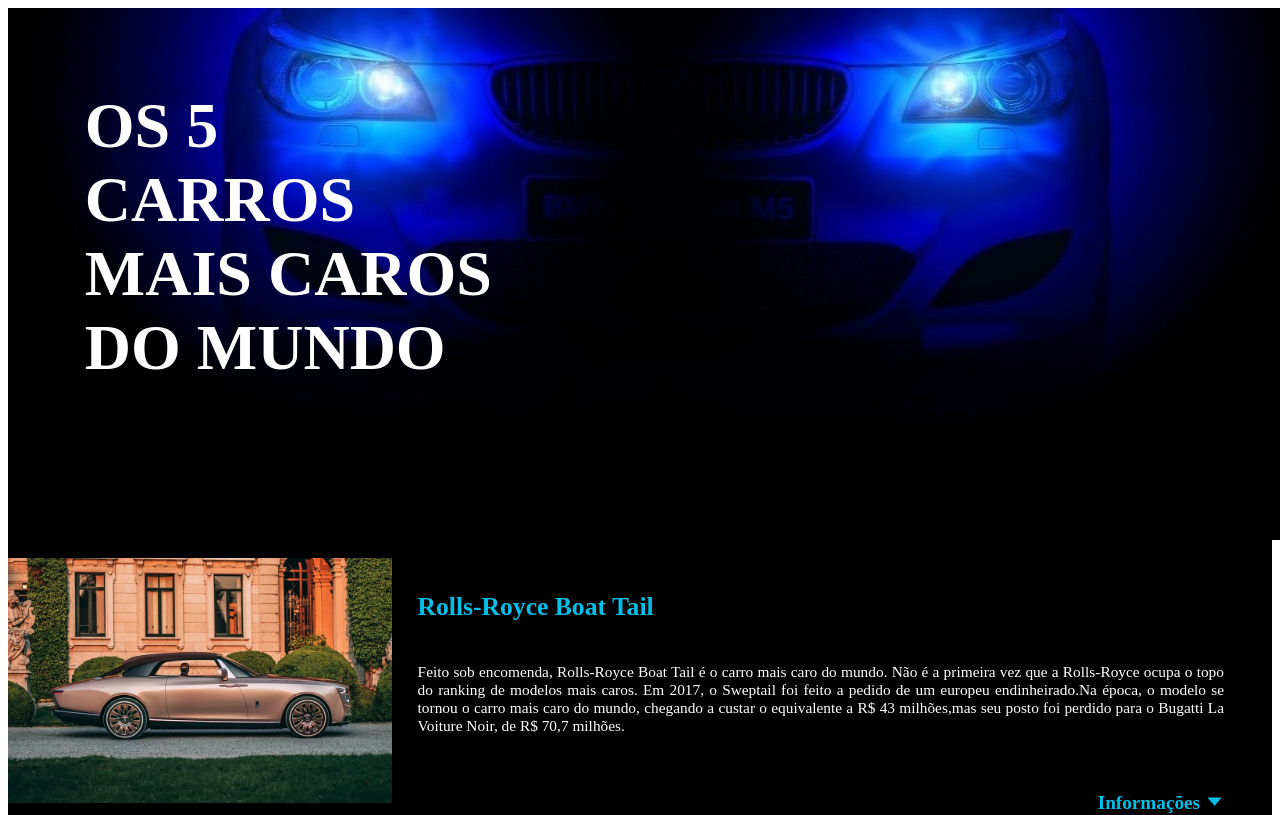
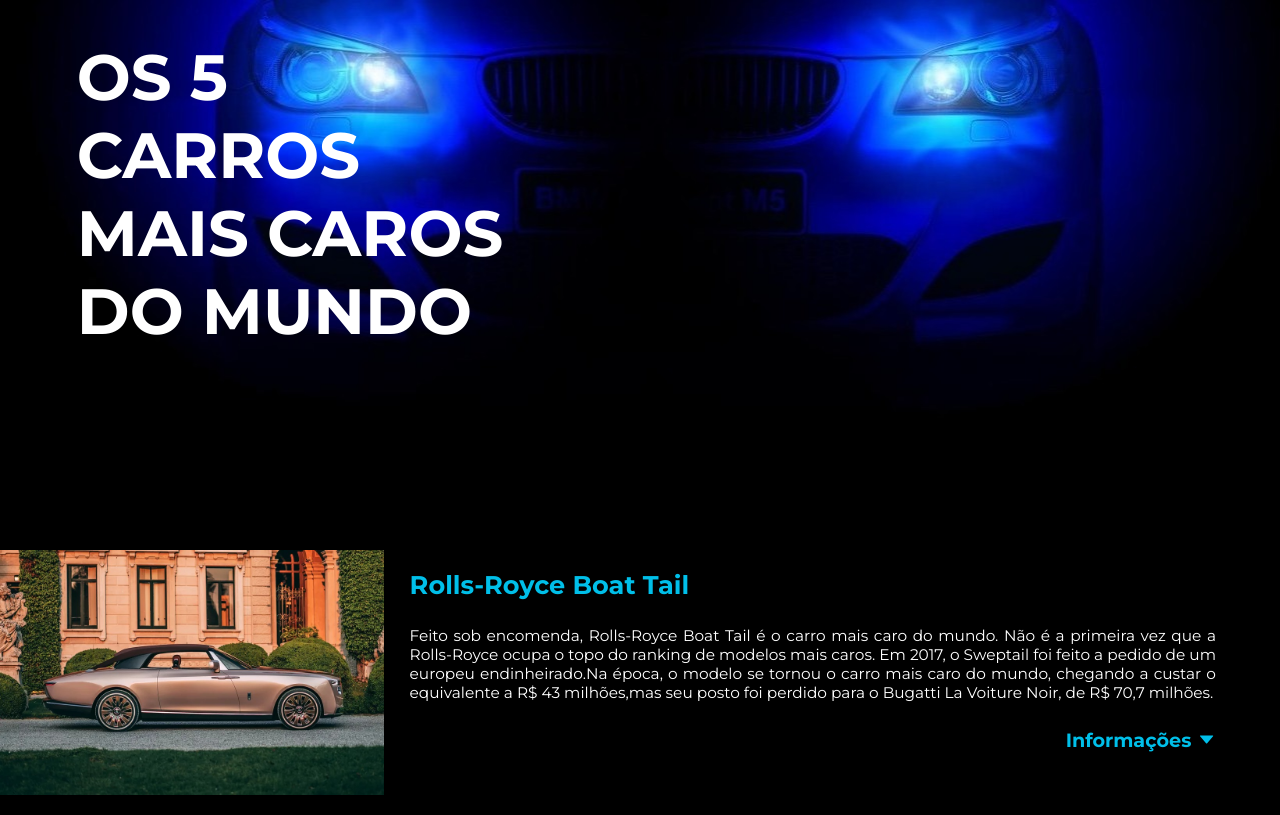
Before and after one commit to Matheuss-f/projeto_pessoal-cars, a React (Create React App) app: page / in a window 1280 px wide. Shown: the top 815 px of the page. Built offline with nearby package versions, Linux system fonts and the light colour scheme.

Commit message:
added global style

```diff
--- /dev/null
+++ b/src/Styles/globalStyles.js
@@ -0,0 +1,14 @@
+import { createGlobalStyle } from 'styled-components'
+
+const GlobalStyle = createGlobalStyle`
+
+    *{
+        padding: 0;
+        margin: 0;
+        box-sizing: border-box;
+        font-family: 'Montserrat', sans-serif;
+    }
+
+`
+
+export default GlobalStyle
--- a/src/index.js
+++ b/src/index.js
@@ -1,6 +1,12 @@
 import React from 'react';
 import ReactDOM from 'react-dom/client';
 import App from './App';
+import GlobalStyle from './Styles/globalStyles';
 
 const root = ReactDOM.createRoot(document.getElementById('root'));
-root.render(<App />);
+root.render(
+    <>
+        <App />
+        <GlobalStyle />
+    </>
+);
```
